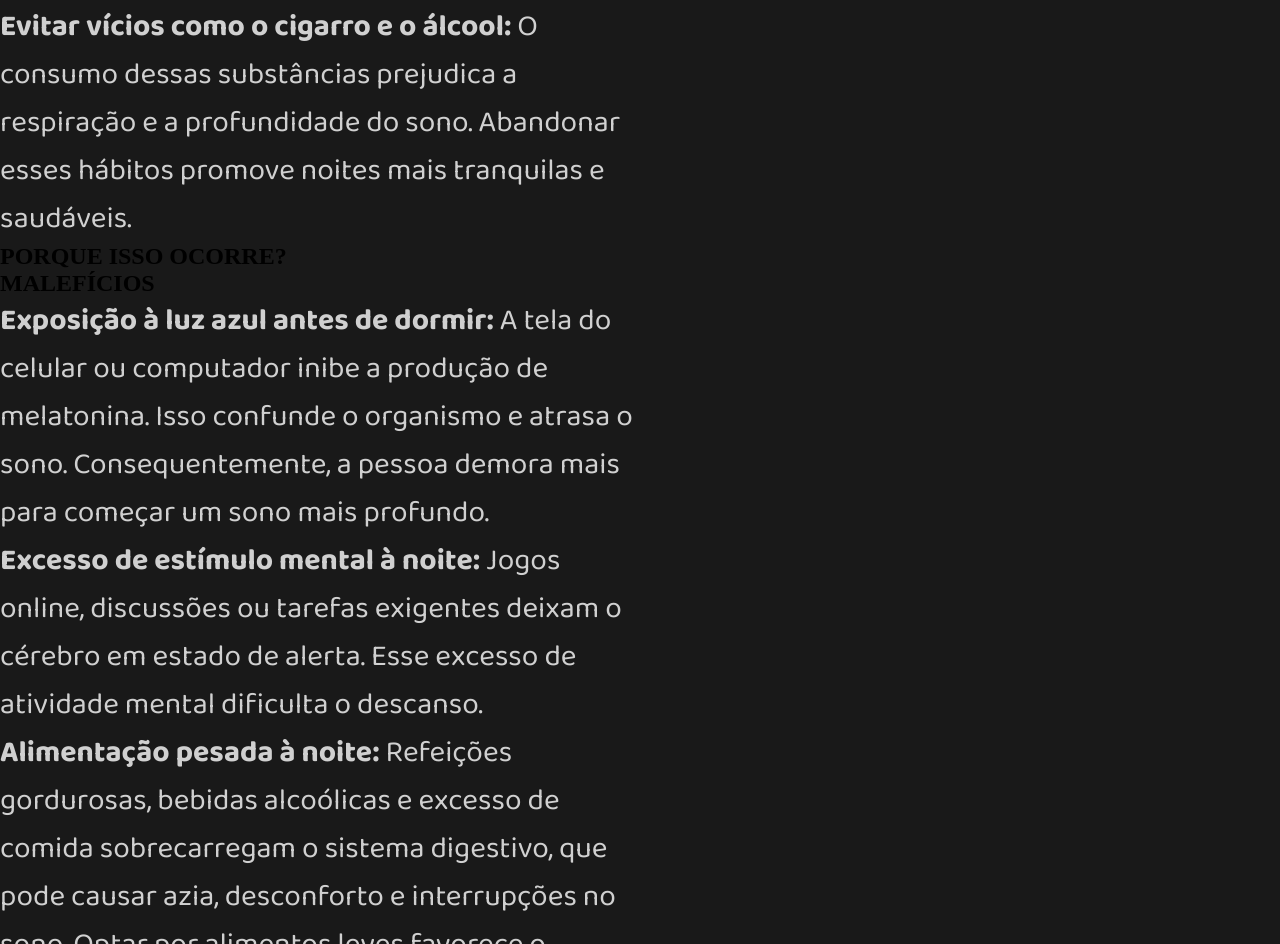
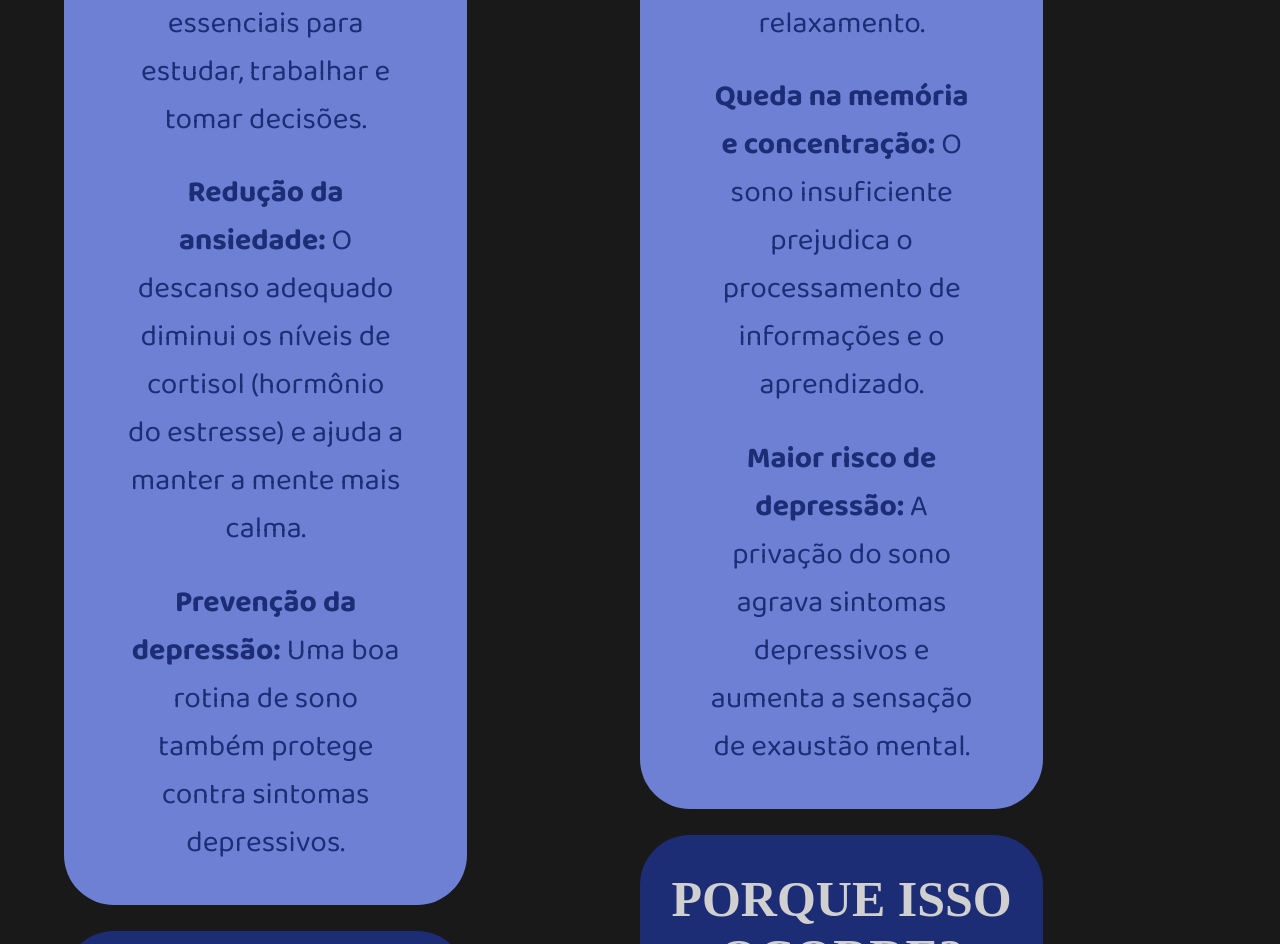
Before and after one commit to maysazvn/HYPNOS, a plain HTML site: page html/3.1-beneficiosemaleficios.html in a window 1280 px wide. Shown: the part 996-1940 px from the top of the page. Drawn offline with Linux system fonts and the light colour scheme; a web font is replaced by a local one.

Commit message:
HTML e ajustes CSS das paginas

```diff
--- a/css/style.css
+++ b/css/style.css
@@ -405,6 +405,94 @@ img.carrossel {
     margin: auto;
 }
 
+/* -----3-sonoesaudemental----- */
+
+section p.separar{
+    margin: 55px 0;
+}
+
+/* -----3.1-beneficiosemaleficios----- */
+
+section.tudo{
+    display: flex;
+  justify-content: space-between;
+    margin: auto;
+    width: 90%;
+}
+
+.beneficios, .porquebeneficios, .maleficios, .porquemaleficios {
+ text-align: center;
+    margin: 2vw;
+    padding: 2vw;
+    border-radius: 50px;
+}
+
+h2.h2-branco {
+    font-family: "Abhaya Libre", serif;
+    font-weight: 800;
+    font-size: 50px;
+    margin: 10px 0;
+    color: #D0D0D0;
+    text-align: center;
+}
+
+h2.h2-preto {
+    font-family: "Abhaya Libre", serif;
+    font-weight: 800;
+    font-size: 50px;
+    margin: 10px 0;
+    color: #191919;
+    text-align: center;
+}
+
+section.beneficios{
+    background: #6D80D4;
+    border-radius: 50px;
+    width: 70%;
+    margin: 2vw 0;
+}
+
+section.beneficios ul li p{
+    color: #1C2D76;
+    padding: 1vw 3vw;
+}
+
+section.maleficios{
+    background: #6D80D4;
+    border-radius: 50px;
+    width: 70%;
+    margin: 2vw 0;
+}
+
+section.maleficios ul li p{
+    color: #1C2D76;
+    padding: 1vw 3vw;
+}
+
+section.porquebeneficios{
+    background: #1C2D76;
+    border-radius: 50px;
+    width: 70%;
+    margin: 2vw 0;
+}
+
+section.porquebeneficios ul li p{
+    color: #8697e4;
+    padding: 1vw 3vw;
+}
+
+section.porquemaleficios{
+    background: #1C2D76;
+    border-radius: 50px;
+    width: 70%;
+    margin: 2vw 0;
+}
+
+section.porquemaleficios ul li p{
+    color: #8697e4;
+    padding: 1vw 3vw;
+}
+
 /*-----4-bonsemaushabitos.html-----*/
 
 section.inicio-4 p {
@@ -561,6 +649,13 @@ summary {
     border-bottom: 4px solid #1C2D76;
     padding-bottom: 18px;
 }
+
+summary{
+    width: 50%!important;
+    display: flex;
+    justify-content: space-between;
+}
+
 
 section.faq {
     padding: 0 5vw;
@@ -992,17 +1087,12 @@ img.logo{
 footer: botao de topo nao fica embaixo
 */
 
-/*mandar email pro professor depois*/
-/*em algumas telas o hypnos ta bugando*/
-
-
-
-summary{
-    width: 50%!important;
-    display: flex;
-    justify-content: space-between;
-}
-
+/*ARRUMAR:
+tela inicial hypnos não concluída
+nomes das paginas
+fontes
+3 e 3.1 pra celular
+*/
 @media screen and (min-width: 900px) {
 
     iframe{
--- a/html/3.1-beneficiosemaleficios.html
+++ b/html/3.1-beneficiosemaleficios.html
@@ -73,10 +73,11 @@
             </p>
         </section>
 
-        <div class="beneficiosemaleficios">
+        <section class="tudo">
+            <div class="esquerda">
 
                 <section class="beneficios">
-                <h2 class="h2-3.1">
+                    <h2 class="h2-preto">
                         BENEFÍCIOS
                     </h2>
                     <div>
@@ -84,33 +85,29 @@
 
                             <li>
                                 <p>
-                                <strong>Criar um ambiente propício ao sono:</strong> Um quarto escuro, silencioso e com
-                                temperatura agradável ajuda o corpo a relaxar. A ausência de estímulos externos facilita
-                                a produção de melatonina. Assim, o sono se torna mais profundo e restaurador.
+                                    <strong>Melhora do humor:</strong> Dormir bem ajuda na regulação das emoções e reduz
+                                    a irritabilidade, deixando o dia mais leve e produtivo.
                                 </p>
                             </li>
 
                             <li>
                                 <p>
-                                <strong>Evitar alimentos estimulantes perto do horário de dormir:</strong> Substâncias
-                                como cafeína, pimenta e refrigerantes podem deixar o organismo em alerta. Isso atrapalha
-                                o relaxamento necessário para dormir.
+                                    <strong>Aumento da concentração:</strong> O sono de qualidade fortalece a memória e
+                                    a atenção, essenciais para estudar, trabalhar e tomar decisões.
                                 </p>
                             </li>
 
                             <li>
                                 <p>
-                                <strong>Rotina de horários de sono:</strong> Dormir e acordar sempre em horários
-                                regulares ajuda a regular o relógio biológico. Essa disciplina fortalece o ciclo
-                                circadiano. Como resultado, o corpo passa a descansar melhor e com mais facilidade.
+                                    <strong>Redução da ansiedade:</strong> O descanso adequado diminui os níveis de
+                                    cortisol (hormônio do estresse) e ajuda a manter a mente mais calma.
                                 </p>
                             </li>
 
                             <li>
                                 <p>
-                                <strong>Evitar vícios como o cigarro e o álcool:</strong> O consumo dessas substâncias
-                                prejudica a respiração e a profundidade do sono. Abandonar esses hábitos promove noites
-                                mais tranquilas e saudáveis.
+                                    <strong>Prevenção da depressão:</strong> Uma boa rotina de sono também protege
+                                    contra sintomas depressivos.
                                 </p>
                             </li>
 
@@ -119,7 +116,7 @@
                 </section>
 
                 <section class="porquebeneficios">
-                <h2 class="h2-3.1.1">
+                    <h2 class="h2-branco">
                         PORQUE ISSO OCORRE?
                     </h2>
                     <div>
@@ -128,7 +125,7 @@
                             <li>
 
                                 <p>
-
+                                    <strong>Melhora do humor:</strong> Durante o sono REM, o cérebro regula neurotransmissores como serotonina e dopamina, que estão ligados ao bem-estar e ao controle das emoções.
                                 </p>
 
                             </li>
@@ -136,7 +133,7 @@
                             <li>
 
                                 <p>
-
+                                    <strong>Aumento da concentração:</strong> No sono profundo (NREM), ocorre a consolidação da memória e a reorganização das conexões neurais, o que melhora o aprendizado e a capacidade de foco.
                                 </p>
 
                             </li>
@@ -144,7 +141,7 @@
                             <li>
 
                                 <p>
-
+                                    <strong>Redução da ansiedade:</strong> Ao dormir bem, os níveis de cortisol caem naturalmente durante a noite, permitindo que o corpo relaxe e mantenha o equilíbrio emocional.
                                 </p>
 
                             </li>
@@ -152,7 +149,7 @@
                             <li>
 
                                 <p>
-
+                                    <strong>Prevenção da depressão:</strong> O sono regula o sistema límbico (área do cérebro ligada às emoções), evitando a hiperatividade da amígdala cerebral, que está associada ao agravamento de sintomas depressivos.
                                 </p>
 
                             </li>
@@ -162,62 +159,57 @@
                     </div>
                 </section>
 
+            </div>
+
+            <div class="direita">
                 <section class="maleficios">
-                <h2 class="h2-3.1">
+                    <h2 class="h2-preto">
                         MALEFÍCIOS
                     </h2>
-                <div>
                     <ul>
 
                         <li>
                             <p>
-                                <strong>Exposição à luz azul antes de dormir:</strong> A tela do celular ou computador
-                                inibe a produção de melatonina. Isso confunde o organismo e atrasa o sono.
-                                Consequentemente, a pessoa demora mais para começar um sono mais profundo.
+                                <strong>Aumento do estresse:</strong> A falta de sono eleva os níveis de cortisol,
+                                deixando a mente em estado constante de alerta.
                             </p>
                         </li>
 
                         <li>
                             <p>
-                                <strong>Excesso de estímulo mental à noite:</strong> Jogos online, discussões ou tarefas
-                                exigentes deixam o cérebro em estado de alerta. Esse excesso de atividade mental
-                                dificulta o descanso.
+                                <strong>Ansiedade intensificada:</strong> Dormir pouco alimenta a sensação de
+                                inquietação e dificulta o relaxamento.
                             </p>
                         </li>
 
                         <li>
                             <p>
-                                <strong>Alimentação pesada à noite:</strong> Refeições gordurosas, bebidas alcoólicas e
-                                excesso de comida sobrecarregam o sistema digestivo, que pode causar azia, desconforto e
-                                interrupções no sono. Optar por alimentos leves favorece o descanso.
+                                <strong>Queda na memória e concentração:</strong> O sono insuficiente prejudica o
+                                processamento de informações e o aprendizado.
                             </p>
                         </li>
 
                         <li>
                             <p>
-                                <strong>Falta de rotina de exercícios (sedentarismo):</strong> O sedentarismo afeta a
-                                circulação e aumenta o estresse. A prática de atividades físicas regulares libera
-                                endorfina e ajuda no equilíbrio do sono, por issp quem se exercita tende a dormir mais
-                                rápido e melhor.
+                                <strong>Maior risco de depressão:</strong> A privação do sono agrava
+                                sintomas depressivos e aumenta a sensação de exaustão mental.
                             </p>
                         </li>
 
                     </ul>
 
-                </div>
                 </section>
 
                 <section class="porquemaleficios">
-                <h2 class="h2-3.1.1">
+                    <h2 class="h2-branco">
                         PORQUE ISSO OCORRE?
                     </h2>
-                <div>
                     <ul>
 
                         <li>
 
                             <p>
-
+                               <strong>Aumento do estresse:</strong> A privação do sono interrompe a redução natural de cortisol que ocorre à noite, mantendo o corpo em estado de alerta como se fosse dia.
                             </p>
 
                         </li>
@@ -225,7 +217,7 @@
                         <li>
 
                             <p>
-
+                               <strong>Ansiedade intensificada:</strong> Sem tempo suficiente no sono profundo, o sistema nervoso simpático permanece hiperativado, aumentando a frequência cardíaca e a sensação de apreensão.
                             </p>
 
                         </li>
@@ -233,7 +225,7 @@
                         <li>
 
                             <p>
-
+                                <strong>Queda na memória e concentração:</strong> A falta de sono REM e NREM impede que o cérebro consolide memórias e “limpe” toxinas acumuladas, prejudicando a clareza mental e a aprendizagem.
                             </p>
 
                         </li>
@@ -241,7 +233,7 @@
                         <li>
 
                             <p>
-
+                                <strong>Maior risco de depressão:</strong> A insônia crônica desregula neurotransmissores como serotonina e dopamina, além de hiperativar a amígdala cerebral, o que aumenta a vulnerabilidade a distúrbios depressivos.
                             </p>
 
                         </li>
@@ -249,6 +241,7 @@
                     </ul>
 
             </div>
+
         </section>
 
         <div class="centralizarBotoes">
```
Also changed, not shown: html/3-sonoesaudemental.html (+28 -25 lines), index.html (+0 -1 lines). Lines whose indentation alone changed are shown as unchanged.
